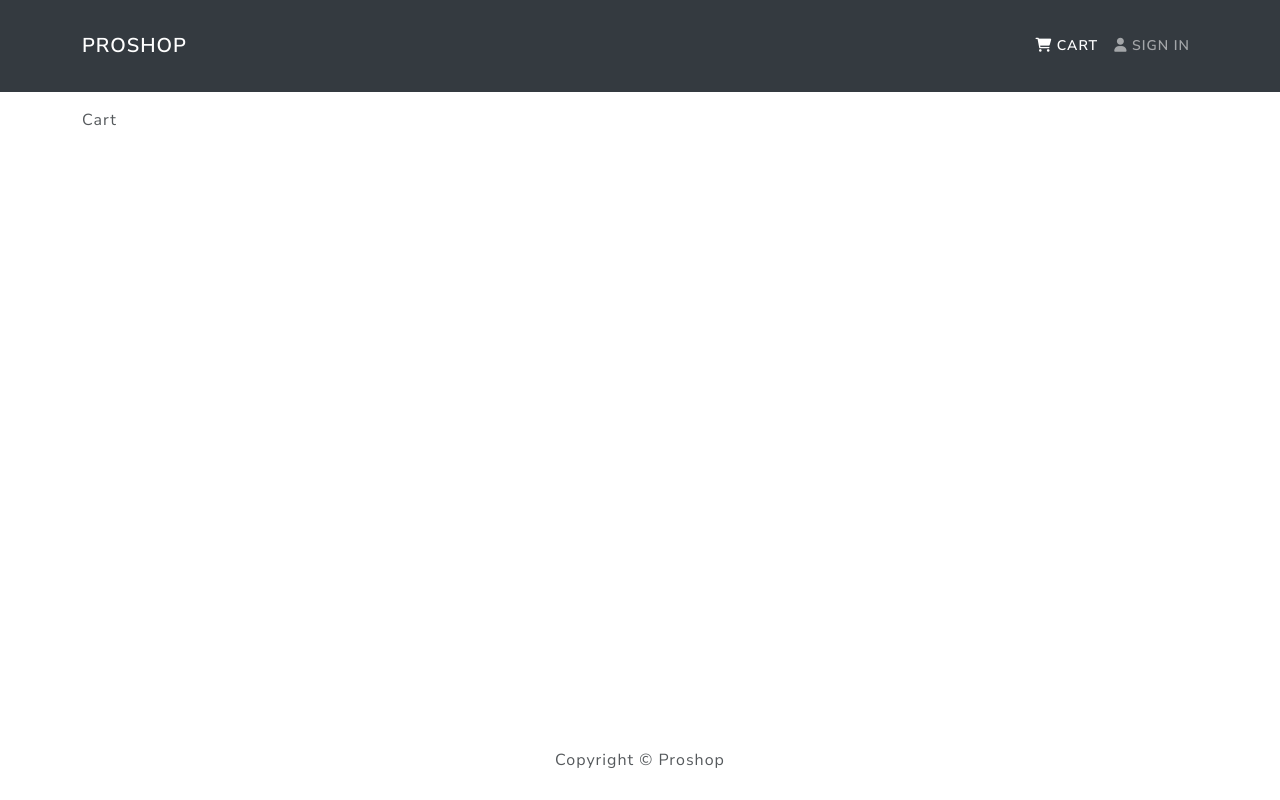
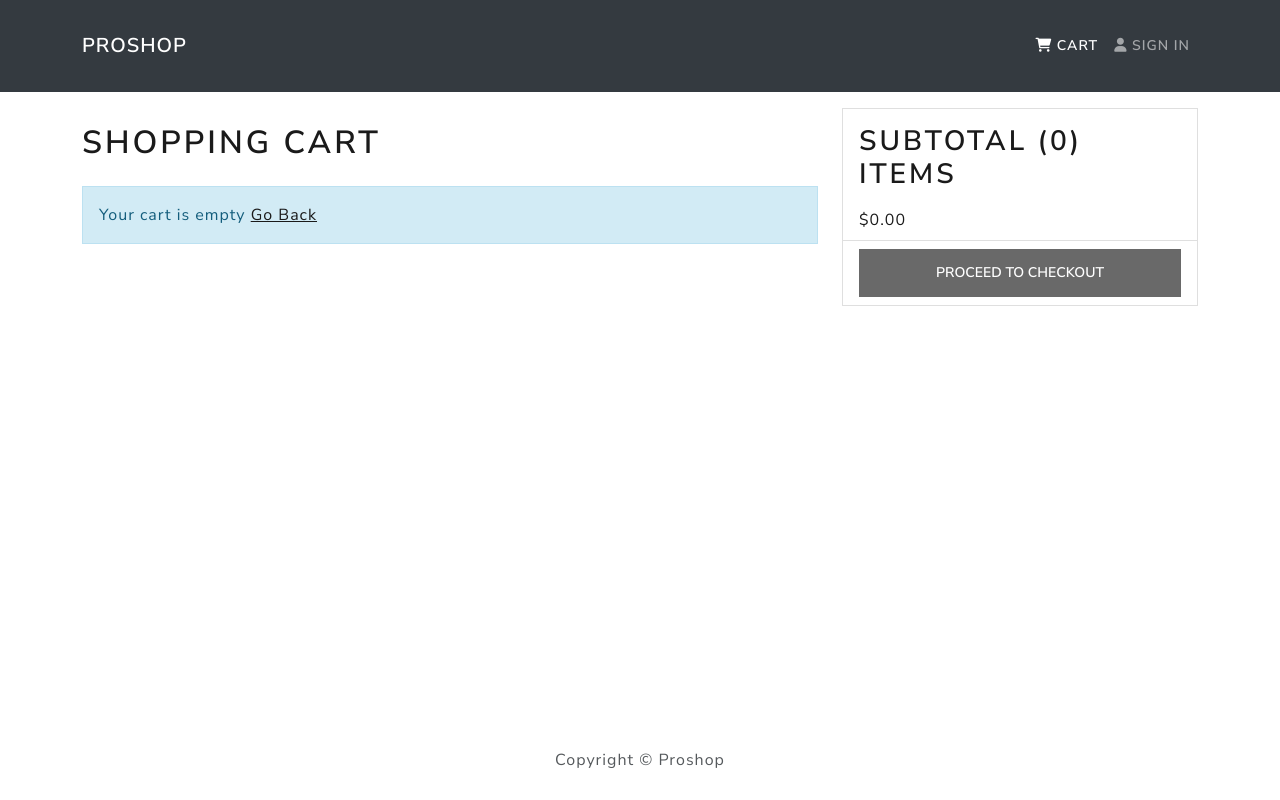
Before and after one commit to kimbeomjin95/mern-proshop, a React (Create React App) app in the folder frontend/: page /cart in a window 1280 px wide. Built offline with nearby package versions, Linux system fonts and the light colour scheme.

Commit message:
cart 화면 추가

```diff
--- a/frontend/src/index.css
+++ b/frontend/src/index.css
@@ -1,5 +1,15 @@
 main {
     min-height: 80vh;
+}
+
+h1 {
+    font-size: 1.8rem;
+    padding: 1rem 0;
+}
+
+h2 {
+    font-size: 1.4rem;
+    padding: 0.5rem 0;
 }
 
 h3 {
--- a/frontend/src/screens/CartScreen.js
+++ b/frontend/src/screens/CartScreen.js
@@ -1,5 +1,5 @@
-import React, { useEffect } from 'react';
-import { Link } from 'react-router-dom';
+import React, { Fragment, useEffect } from 'react';
+import { Link, Navigate } from 'react-router-dom';
 import { useDispatch, useSelector } from 'react-redux';
 import {
   Row,
@@ -11,8 +11,9 @@ import {
   Card,
 } from 'react-bootstrap';
 import Message from '../components/Message';
-import { useLocation, useParams } from 'react-router';
+import { useLocation, useNavigate, useParams } from 'react-router';
 import { addToCart } from '../actions/cartActions';
+import _ from 'lodash';
 
 const CartScreen = () => {
   const { id } = useParams();
@@ -21,6 +22,7 @@ const CartScreen = () => {
   const qty = search ? Number(search.split('=')[1]) : 1;
   const cart = useSelector(state => state.cart);
   const { cartItems } = cart;
+  const navigate = useNavigate();
 
   useEffect(() => {
     if (id) {
@@ -28,7 +30,112 @@ const CartScreen = () => {
     }
   }, [dispatch, id, qty]);
 
-  return <div>Cart</div>;
+  const removeFromCartHandler = id => {
+    console.log('remove');
+  };
+
+  const checkoutHandler = () => {
+    console.log('checkoutHandler');
+    navigate('/login?redirect=shipping'); // 로그인 하지 않으면 로그인할 예정
+  };
+
+  return (
+    <Fragment>
+      <Row>
+        <Col md={8}>
+          <h1>Shopping Cart</h1>
+          {cartItems.length === 0 ? (
+            <Message>
+              Your cart is empty <Link to="/">Go Back</Link>
+            </Message>
+          ) : (
+            <ListGroup variant="flush">
+              {cartItems.map(item => (
+                <ListGroup.Item key={item.product}>
+                  <Row>
+                    <Col md={2}>
+                      <Image src={item.image} alt={item.name} fluid rounded />
+                    </Col>
+                    <Col md={3}>
+                      <Link to={`/products/${item.product}`}>{item.name}</Link>
+                    </Col>
+                    <Col md={2}>${item.price}</Col>
+                    <Col md={2}>
+                      <Form.Select
+                        size="sm"
+                        value={item.qty}
+                        onChange={e =>
+                          dispatch(
+                            addToCart(item.product, Number(e.target.value)),
+                          )
+                        }
+                      >
+                        {[...Array(item.countInStock).keys()].map(x => (
+                          <option key={x + 1} value={x + 1}>
+                            {x + 1}
+                          </option>
+                        ))}
+                      </Form.Select>
+                    </Col>
+                    <Col md={2}>
+                      <Button
+                        type="button"
+                        variant="light"
+                        onClick={() => {
+                          removeFromCartHandler(item.product);
+                        }}
+                      >
+                        <i className="fas fa-trash"></i>
+                      </Button>
+                    </Col>
+                  </Row>
+                </ListGroup.Item>
+              ))}
+            </ListGroup>
+          )}
+        </Col>
+        <Col md={4}>
+          <Card>
+            <ListGroup variant="flush">
+              <ListGroup.Item>
+                <h2>
+                  Subtotal (
+                  {_.reduce(
+                    cartItems,
+                    function (memo, item) {
+                      return memo + item.qty;
+                    },
+                    0,
+                  )}
+                  ) items
+                </h2>
+                $
+                {_.reduce(
+                  cartItems,
+                  function (memo, item) {
+                    return memo + item.qty * item.price;
+                  },
+                  0,
+                ).toFixed(2)}
+              </ListGroup.Item>
+              <ListGroup.Item>
+                <div className="d-grid gap-2">
+                  <Button
+                    type="button"
+                    className="btn-block"
+                    disabled={cartItems.length === 0}
+                    onClick={checkoutHandler}
+                  >
+                    Proceed To Checkout
+                  </Button>
+                </div>
+              </ListGroup.Item>
+            </ListGroup>
+          </Card>
+        </Col>
+      </Row>
+    </Fragment>
+  );
 };
 
 export default CartScreen;
```
